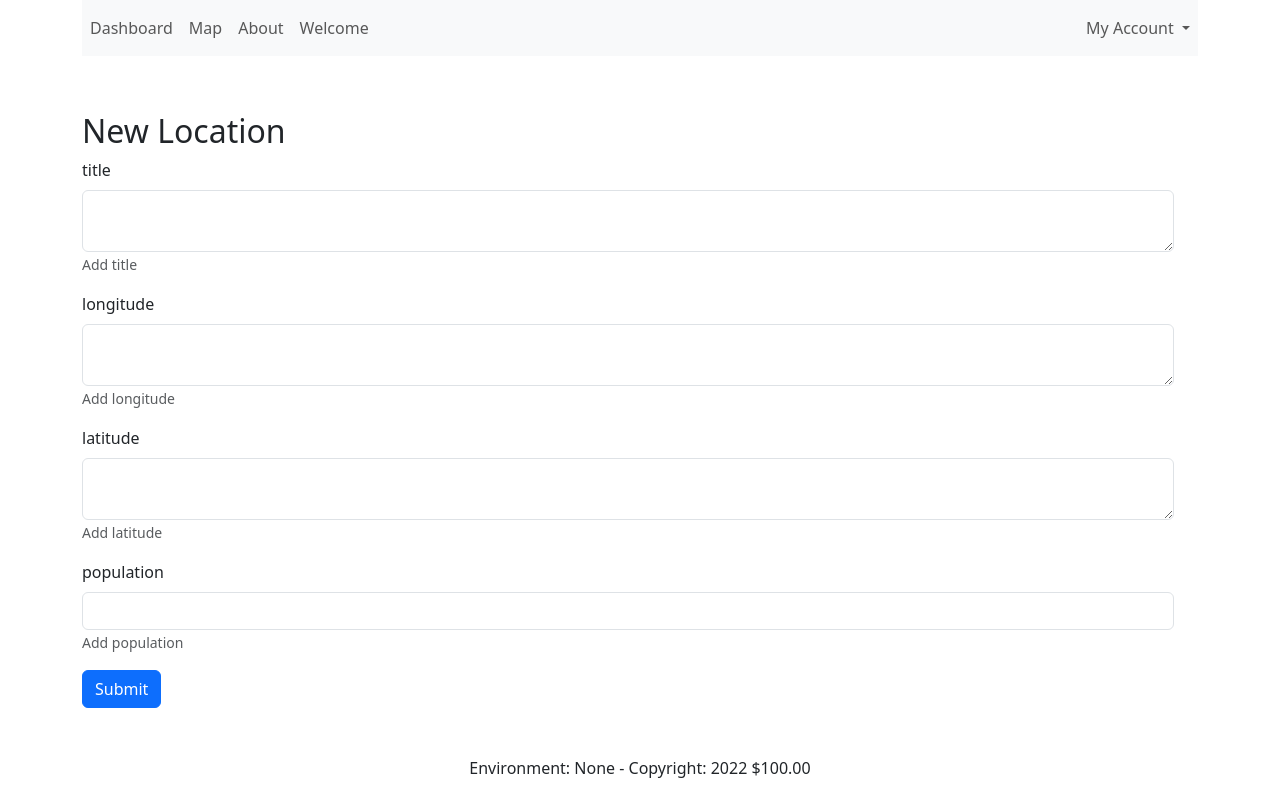
After one commit to barkharani4ever/project-google-map, a Flask app: page /locations/new in a window 1280 px wide. The commit adds this page. Run offline with Flask 2, Linux system fonts and the light colour scheme; the visitor is signed in with stand-in values (Sample User, id 1); data comes from the database, SQL or seed files in the repository; some libraries are stand-ins or nearby versions.

Commit message:
Project 3 : google_map locations final changes

```diff
--- a/app/map/__init__.py
+++ b/app/map/__init__.py
@@ -3,7 +3,7 @@ import json
 import logging
 import os
 
-from flask import Blueprint, render_template, abort, url_for, current_app, jsonify
+from flask import Blueprint, render_template, abort, url_for, current_app, jsonify, flash
 from flask_login import current_user, login_required
 from jinja2 import TemplateNotFound
 
@@ -12,9 +12,11 @@ from app.db.models import Location
 from app.songs.forms import csv_upload
 from werkzeug.utils import secure_filename, redirect
 from flask import Response
+from app.map.forms import location_edit_form
 
 map = Blueprint('map', __name__,
-                        template_folder='templates')
+                template_folder='templates')
+
 
 @map.route('/locations', methods=['GET'], defaults={"page": 1})
 @map.route('/locations/<int:page>', methods=['GET'])
@@ -24,14 +26,23 @@ def browse_locations(page):
     pagination = Location.query.paginate(page, per_page, error_out=False)
     data = pagination.items
     try:
-        return render_template('browse_locations.html',data=data,pagination=pagination)
+        return render_template('browse_locations.html', data=data, pagination=pagination)
     except TemplateNotFound:
         abort(404)
 
+
 @map.route('/locations_datatables/', methods=['GET'])
 def browse_locations_datatables():
+    data = Location.query.all()
 
-    data = Location.query.all()
+    retrieve_url = ('map.edit_location', [('location_id', ':id')])
+    edit_url = ('map.edit_location', [('location_id', ':id')])
+    add_url = url_for('map.add_location')
+    delete_url = ('map.delete_location', [('location_id', ':id')])
+
+    return render_template('browse_locations_datatables.html', add_url=add_url, edit_url=edit_url,
+                           delete_url=delete_url,
+                           retrieve_url=retrieve_url, data=data, Location=Location, record_type="Locations")
 
     try:
         return render_template('browse_locations_datatables.html',data=data)
@@ -53,10 +64,9 @@ def map_locations():
     log = logging.getLogger("myApp")
     log.info(google_api_key)
     try:
-        return render_template('map_locations.html',google_api_key=google_api_key)
+        return render_template('map_locations.html', google_api_key=google_api_key)
     except TemplateNotFound:
         abort(404)
-
 
 
 @map.route('/locations/upload', methods=['POST', 'GET'])
@@ -71,14 +81,62 @@ def location_upload():
         with open(filepath) as file:
             csv_file = csv.DictReader(file)
             for row in csv_file:
-                list_of_locations.append(Location(row['location'],row['longitude'],row['latitude'],row['population']))
+                list_of_locations.append(
+                    Location(row['location'], row['longitude'], row['latitude'], row['population']))
 
         current_user.locations = list_of_locations
         db.session.commit()
 
-        return redirect(url_for('map.browse_locations'))
+        return redirect(url_for('map.browse_locations_datatables'))
 
     try:
         return render_template('upload_locations.html', form=form)
     except TemplateNotFound:
         abort(404)
+
+
+@map.route('/locations/<int:location_id>/edit', methods=['POST', 'GET'])
+@login_required
+def edit_location(location_id):
+    location = Location.query.get(location_id)
+    form = location_edit_form(obj=location)
+    if form.validate_on_submit():
+        location.title = form.title.data
+        location.longitude = form.longitude.data
+        location.latitude = form.latitude.data
+        location.population = int(form.population.data)
+        db.session.add(location)
+        db.session.commit()
+        flash('Location edit success', 'success')
+        current_app.logger.info("edited location")
+        return redirect(url_for('map.browse_locations_datatables'))
+    return render_template('location_edit.html', form=form)
+
+
+@map.route('/locations/new', methods=['POST', 'GET'])
+@login_required
+def add_location():
+    form = location_edit_form()
+    if form.validate_on_submit():
+        location = Location.query.filter_by(title=form.title.data).first()
+        if location is None:
+            location = Location(title=form.title.data, longitude=form.longitude.data, latitude=form.latitude.data,
+                                population=form.population.data)
+            db.session.add(location)
+            db.session.commit()
+            flash('Added a location', 'success')
+            return redirect(url_for('map.browse_locations_datatables'))
+        else:
+            flash('Location already added')
+            return redirect(url_for('map.browse_locations'))
+    return render_template('location_add.html', form=form)
+
+
+@map.route('/locations/<int:location_id>/delete', methods=['POST'])
+@login_required
+def delete_location(location_id):
+    location = Location.query.get(location_id)
+    db.session.delete(location)
+    db.session.commit()
+    flash('Location deleted', 'success')
+    return redirect(url_for('map.browse_locations'), 302)
--- a/app/map/forms/__init__.py
+++ b/app/map/forms/__init__.py
@@ -2,6 +2,41 @@ from flask_wtf import FlaskForm
 from wtforms import validators
 from wtforms.fields import *
 
+
+class location_edit_form(FlaskForm):
+    title = TextAreaField('title', [validators.length(min=6, max=300)],
+                          description="Add title")
+    longitude = TextAreaField('longitude', [validators.length(min=6, max=300)],
+                              description="Add longitude")
+    latitude = TextAreaField('latitude', [validators.length(min=6, max=300)],
+                             description="Add latitude")
+    population = IntegerField('population', [validators.DataRequired()], description="Add population")
+
+    submit = SubmitField()
+
+class location_add_form(FlaskForm):
+    title = TextAreaField('Add title', [
+        validators.length(min=6, max=300),
+
+    ], description="Title")
+
+    longitude = TextAreaField('Add longitude', [
+        validators.length(min=6, max=300),
+
+    ], description="Longitude")
+
+    latitude = TextAreaField('Add latitude', [
+        validators.length(min=6, max=300),
+
+    ], description="Latitude")
+
+    population = IntegerField('Add population', [
+        validators.DataRequired(),
+
+    ], description="Population")
+
+    submit = SubmitField()
+
 class csv_upload(FlaskForm):
     file = FileField()
     submit = SubmitField()
--- /dev/null
+++ b/app/map/templates/location_add.html
@@ -0,0 +1,13 @@
+{% extends "base.html" %}
+{% block content %}
+    {% from 'bootstrap5/form.html' import render_form, render_field, render_form_row %}
+
+    <div class="row">
+
+         <div class="mx-auto">
+             <h2>New Location</h2>
+             {{ render_form(form) }}
+         </div>
+    </div>
+
+{% endblock %}
```
Also changed, not shown: app/map/templates/browse_locations_datatables.html (+6 -2 lines), app/map/templates/location_edit.html (added, +10 -0 lines).
